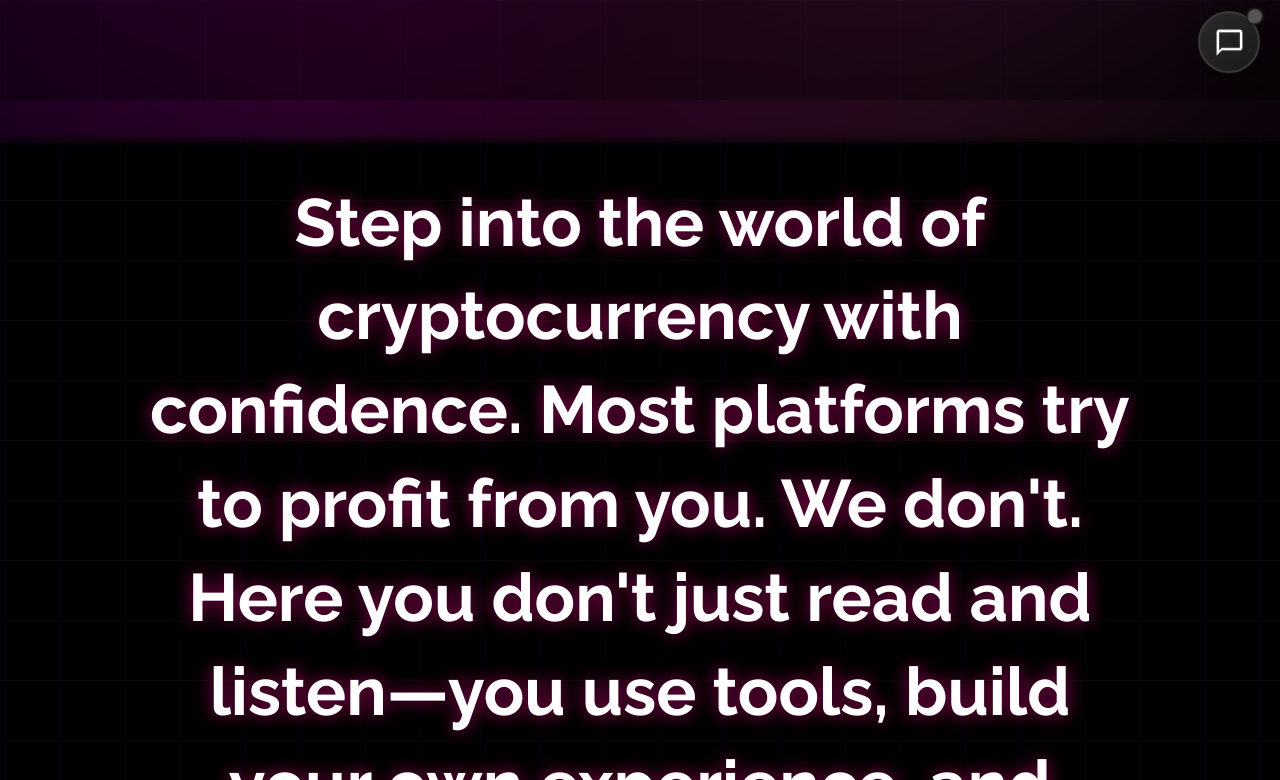
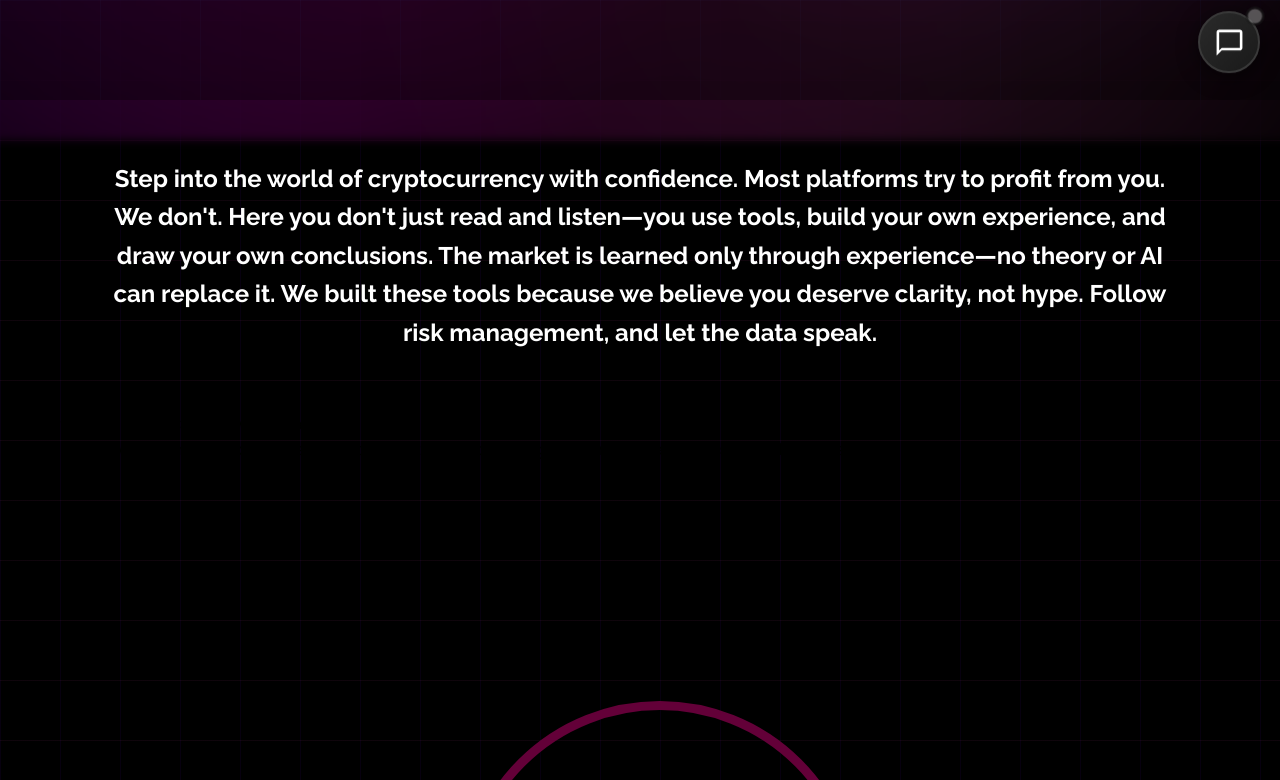
Before and after one commit to em1238370-oss/crypto-academy-pro, a plain HTML site: page index.html in a window 1280 px wide. Shown: the part 700-1480 px from the top of the page. Drawn offline with Linux system fonts and the light colour scheme; no server answers.

Commit message:
Исправлен дизайн главной страницы: текст после заголовка теперь сразу после 'Crypto: Not Just Madness'

```diff
--- a/styles.css
+++ b/styles.css
@@ -297,7 +297,6 @@ body {
 
 .floating-text span {
    font-style: italic;
-   color: #FFD700;
 }
 
 @keyframes float {
@@ -367,9 +366,10 @@ html {
 
 /* Секция для текста после заголовка */
 .main-text-section {
-   padding: 0 20px;
-   margin-top: 2cm;
+   padding: 40px 20px;
+   margin-top: 0;
    margin-bottom: 0;
+   margin-left: 0;
    text-align: center;
    position: relative;
    z-index: 1;
@@ -378,18 +378,18 @@ html {
 
 .main-text-section .overlay-text {
    font-family: 'Raleway', sans-serif;
-   font-size: 67px;
+   font-size: 24px;
    color: #FFFFFF;
-   font-weight: 700;
-   line-height: 1.4;
+   font-weight: 400;
+   line-height: 1.6;
    text-align: center;
    margin: 0 auto;
-   max-width: 80%;
+   max-width: 90%;
    /* Упрощенный стиль - без анимаций и проблемных свойств */
    opacity: 1;
    visibility: visible;
    display: block;
-   padding: 0;
+   padding: 20px;
    position: relative;
    /* Убираем все что может вызывать глюки */
    animation: none !important;
@@ -397,87 +397,10 @@ html {
    transform: none !important;
    backface-visibility: visible !important;
    contain: none !important;
-   text-shadow: 0 0 15px rgba(167, 3, 96, 0.6), 0 0 25px rgba(167, 3, 96, 0.4);
+   text-shadow: none;
    text-rendering: optimizeLegibility;
    -webkit-font-smoothing: antialiased;
    -moz-osx-font-smoothing: grayscale;
-}
-
-/* Real data section */
-.real-data-section {
-   padding: 0 20px;
-   margin-top: 2cm;
-   margin-bottom: 0;
-   text-align: center;
-   position: relative;
-   z-index: 1;
-   display: block;
-}
-
-.real-data-text {
-   font-family: 'Raleway', sans-serif;
-   font-size: 67px;
-   color: #FFFFFF;
-   font-weight: 700;
-   line-height: 1.4;
-   text-align: center;
-   margin: 0 auto;
-   max-width: 80%;
-   opacity: 1;
-   visibility: visible;
-   display: block;
-   padding: 0;
-   position: relative;
-   animation: none !important;
-   will-change: auto !important;
-   transform: none !important;
-   backface-visibility: visible !important;
-   contain: none !important;
-   text-shadow: 0 0 15px rgba(167, 3, 96, 0.6), 0 0 25px rgba(167, 3, 96, 0.4);
-   text-rendering: optimizeLegibility;
-   -webkit-font-smoothing: antialiased;
-   -moz-osx-font-smoothing: grayscale;
-}
-
-/* Built for those section */
-.built-for-section {
-   padding: 0 20px;
-   margin-top: 2cm;
-   margin-bottom: 0;
-   text-align: center;
-   position: relative;
-   z-index: 1;
-   display: block;
-}
-
-.built-for-text {
-   font-family: 'Raleway', sans-serif;
-   font-size: 67px;
-   color: #FFFFFF;
-   font-weight: 700;
-   line-height: 1.4;
-   text-align: center;
-   margin: 0 auto;
-   max-width: 80%;
-   opacity: 1;
-   visibility: visible;
-   display: block;
-   padding: 0;
-   position: relative;
-   animation: none !important;
-   will-change: auto !important;
-   transform: none !important;
-   backface-visibility: visible !important;
-   contain: none !important;
-   text-shadow: 0 0 15px rgba(167, 3, 96, 0.6), 0 0 25px rgba(167, 3, 96, 0.4);
-   text-rendering: optimizeLegibility;
-   -webkit-font-smoothing: antialiased;
-   -moz-osx-font-smoothing: grayscale;
-}
-
-.clarity-highlight {
-   color: #FFD700;
-   font-weight: 700;
 }
 
 /* Круги начинаются через 5 см после текста */
```
